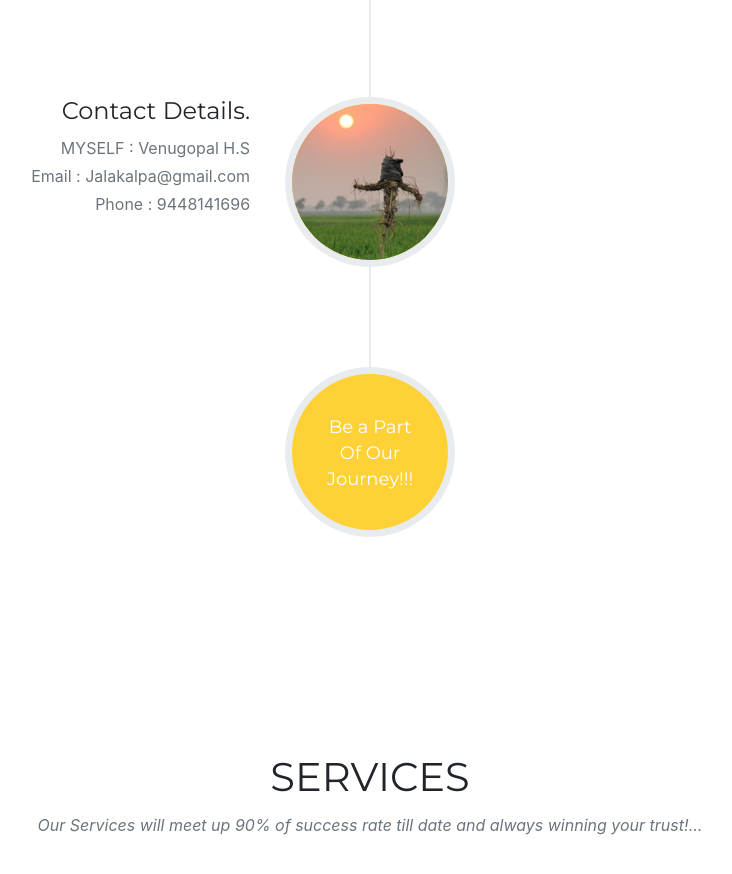
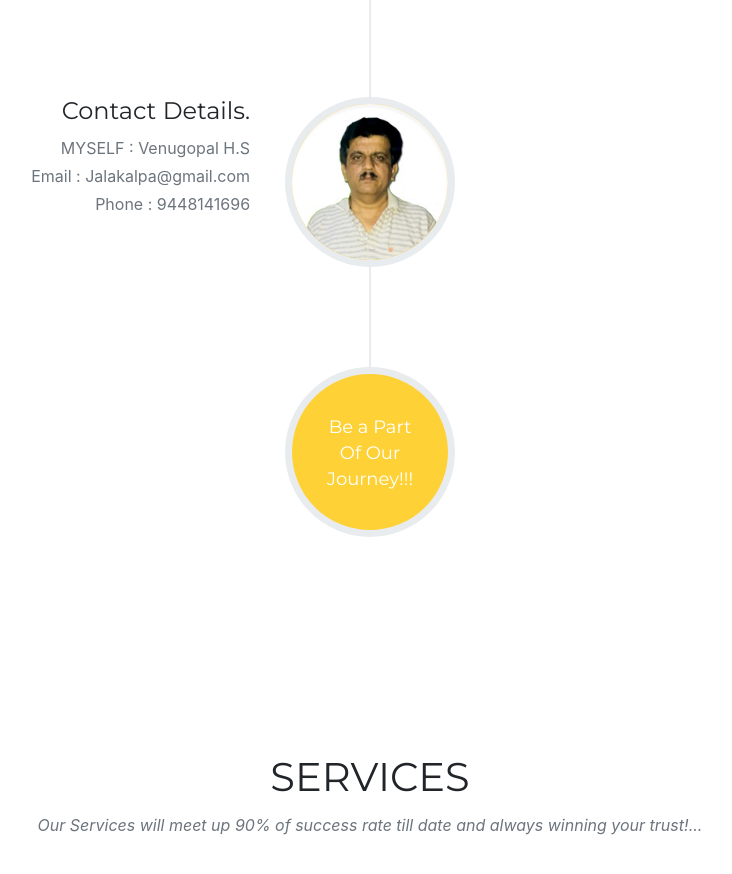
Before and after one commit to jalakalpa/jalakalpa.github.io, a website with bundled scripts: page index.html in a window 1280 px wide. Shown: the part 1597-2471 px from the top of the page, without its empty margins (270-1002 px from the left). Built offline with nearby package versions, Linux system fonts and the light colour scheme; files whose address does not match are found by name; a web font is replaced by a local one.

Commit message:
Update index.html

```diff
--- a/index.html
+++ b/index.html
@@ -119,7 +119,7 @@
               </div>
                <li>
                 <div class="timeline-image">
-                <img class="rounded-circle img-fluid" src="img/about/8.jpg" alt="">
+                <img class="rounded-circle img-fluid" src="img/about/8a.jpeg" alt="">
               </div>
               <div class="timeline-panel">
                 <div class="timeline-heading">
```
